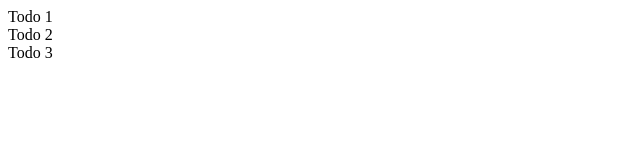
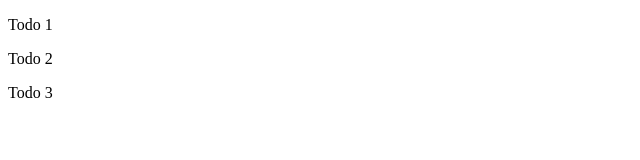
Before and after one commit to eliasfeijo/vue-todo-app, a Vue app: page /#/ in a window 1280 px wide. Shown: the top 160 px of the page, without its empty margins (0-640 px from the left). Built offline with nearby package versions, Linux system fonts and the light colour scheme.

Commit message:
Adding TodoItem component

```diff
--- /dev/null
+++ b/src/components/TodoItem.vue
@@ -0,0 +1,16 @@
+<template>
+  <div class="todo-item">
+    <p>{{ todo.title }}</p>
+  </div>
+</template>
+
+<script>
+export default {
+  name: 'TodoItem',
+  props: ['todo'],
+};
+</script>
+
+<style scoped>
+
+</style>
--- a/src/components/TodoList.vue
+++ b/src/components/TodoList.vue
@@ -1,14 +1,19 @@
 <template>
   <div class="todo-list">
     <div v-bind:key="todo.id" v-for="todo in todos">
-      {{ todo.title }}
+      <TodoItem v-bind:todo="todo" />
     </div>
   </div>
 </template>
 
 <script>
+import TodoItem from './TodoItem.vue';
+
 export default {
   name: 'TodoList',
   props: ['todos'],
+  components: {
+    TodoItem,
+  },
 };
 </script>
```
